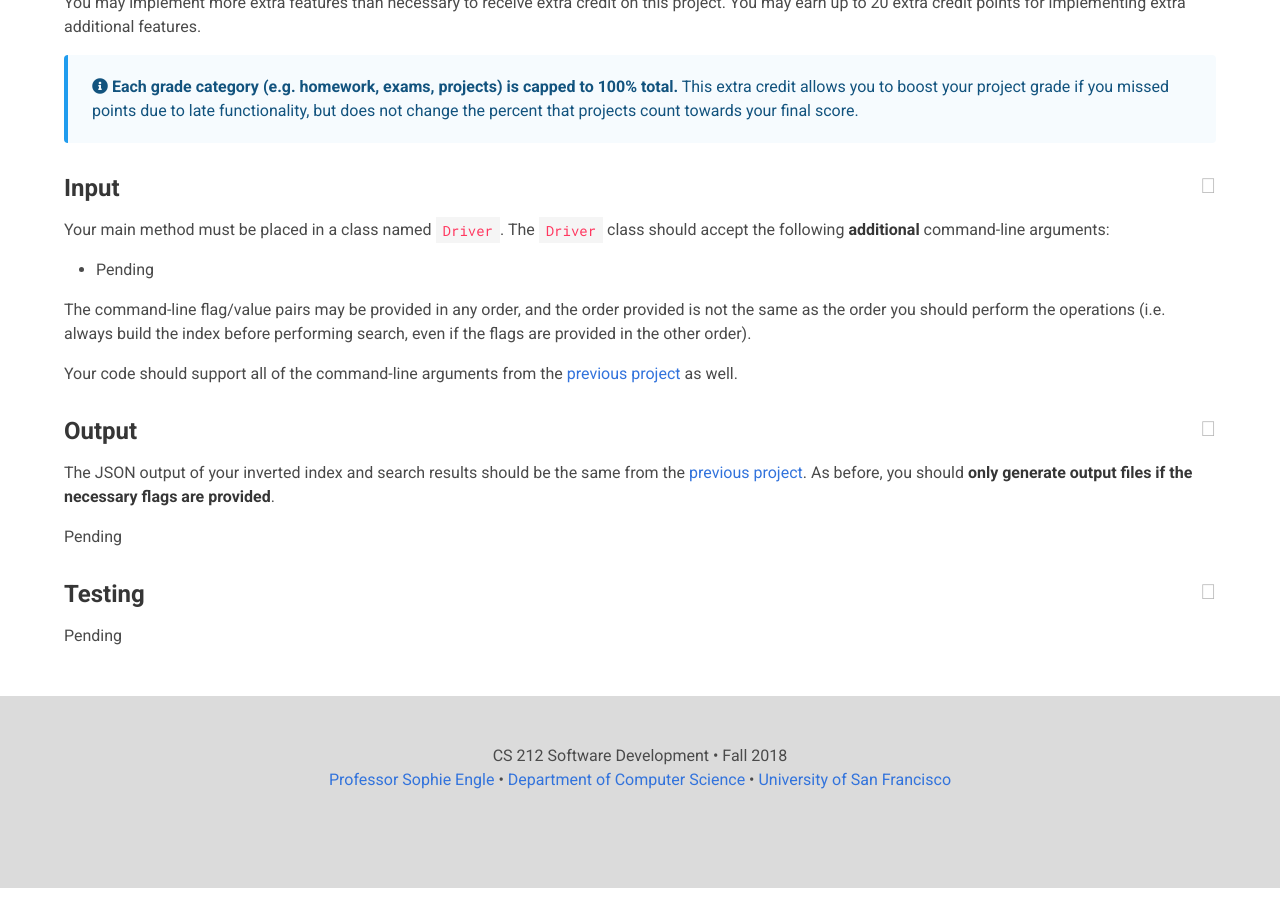
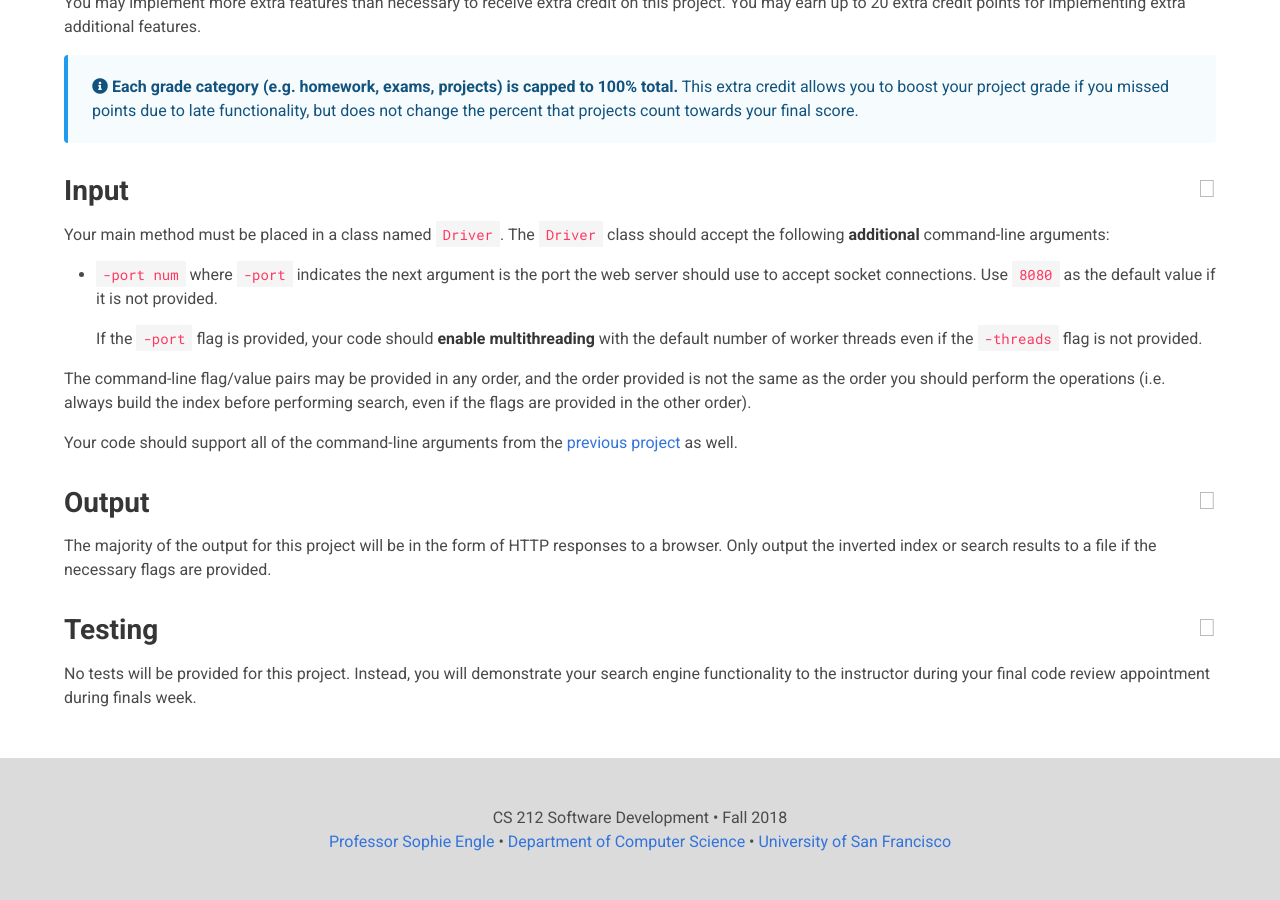
Before and after one commit to usf-cs212-fall2018/usf-cs212-fall2018.github.io, a Jekyll site: the page built from _posts/2018-11-04-project-4b-search-engine.md, in a window 1280 px wide and 900 px high, scrolled down 991 px. Built offline with Jekyll 4.4.1, drawn with Linux system fonts in a browser that asks for light colours; nearby versions of some CDN libraries.

Commit message:
Filling in input, output, and testing sections.

```diff
--- a/_posts/2018-11-04-project-4b-search-engine.md
+++ b/_posts/2018-11-04-project-4b-search-engine.md
@@ -36,22 +36,22 @@ You may implement more extra features than necessary to receive extra credit on
   <div class="message-body"><i class="fas fa-info-circle"></i>&nbsp;<strong>Each grade category (e.g. homework, exams, projects) is capped to 100% total.</strong> This extra credit allows you to boost your project grade if you missed points due to late functionality, but does not change the percent that projects count towards your final score.</div>
 </article>
 
-{% include section.html level="h3" name="Input" %}
+{% include section.html level="h2" name="Input" %}
 
 Your main method must be placed in a class named `Driver`. The `Driver` class should accept the following **additional** command-line arguments:
 
-  - Pending
+  - `-port num` where `-port` indicates the next argument is the port the web server should use to accept socket connections. Use `8080` as the default value if it is not provided.
+
+      If the `-port` flag is provided, your code should **enable multithreading** with the default number of worker threads even if the `-threads` flag is not provided.
 
 The command-line flag/value pairs may be provided in any order, and the order provided is not the same as the order you should perform the operations (i.e. always build the index before performing search, even if the flags are provided in the other order).
 
-Your code should support all of the command-line arguments from the [previous project]({% post_url 2018-10-08-project-3 %}) as well.
+Your code should support all of the command-line arguments from the [previous project]({% post_url 2018-11-04-project-4a-web-crawler %}) as well.
 
-{% include section.html level="h3" name="Output" %}
+{% include section.html level="h2" name="Output" %}
 
-The JSON output of your inverted index and search results should be the same from the [previous project]({% post_url 2018-10-08-project-3 %}). As before, you should **only generate output files if the necessary flags are provided**.
+The majority of the output for this project will be in the form of HTTP responses to a browser. Only output the inverted index or search results to a file if the necessary flags are provided.
 
-Pending
+{% include section.html level="h2" name="Testing" %}
 
-{% include section.html level="h3" name="Testing" %}
-
-Pending
+No tests will be provided for this project. Instead, you will demonstrate your search engine functionality to the instructor during your final code review appointment during finals week.
```
